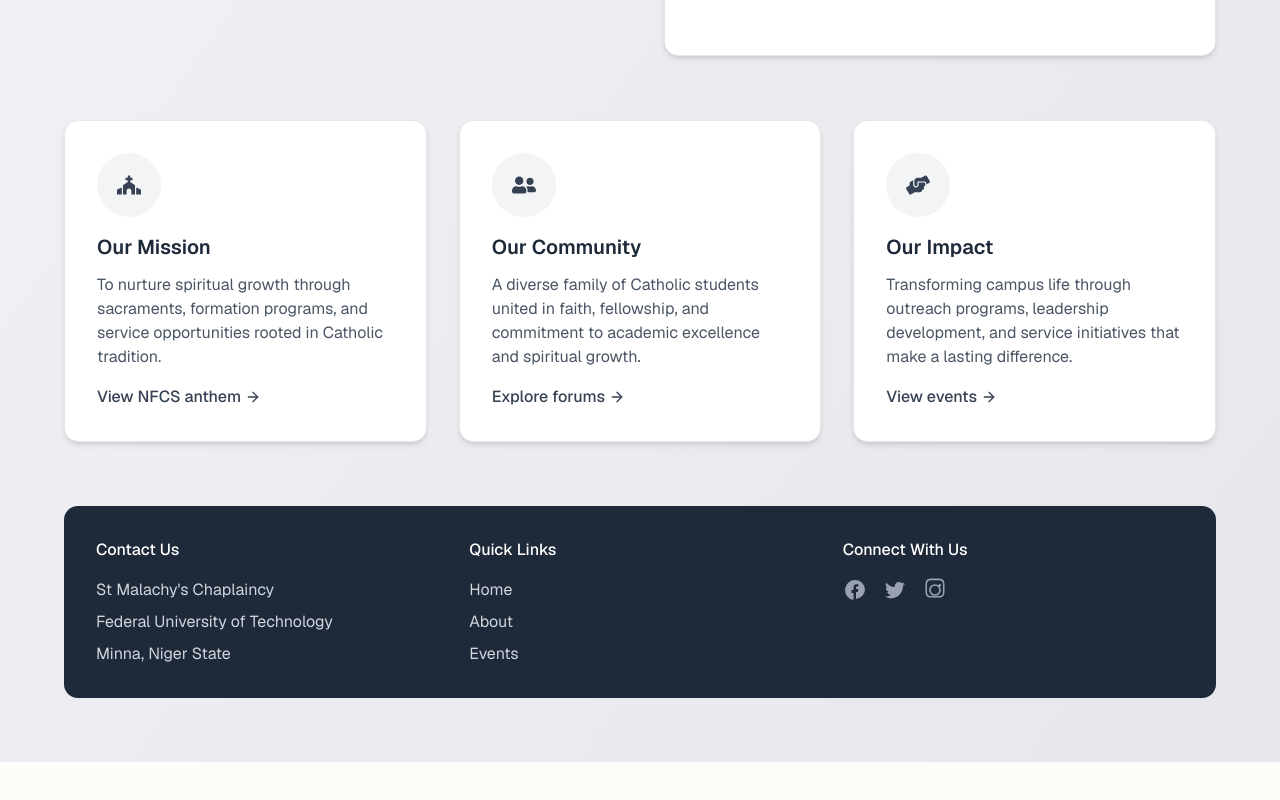
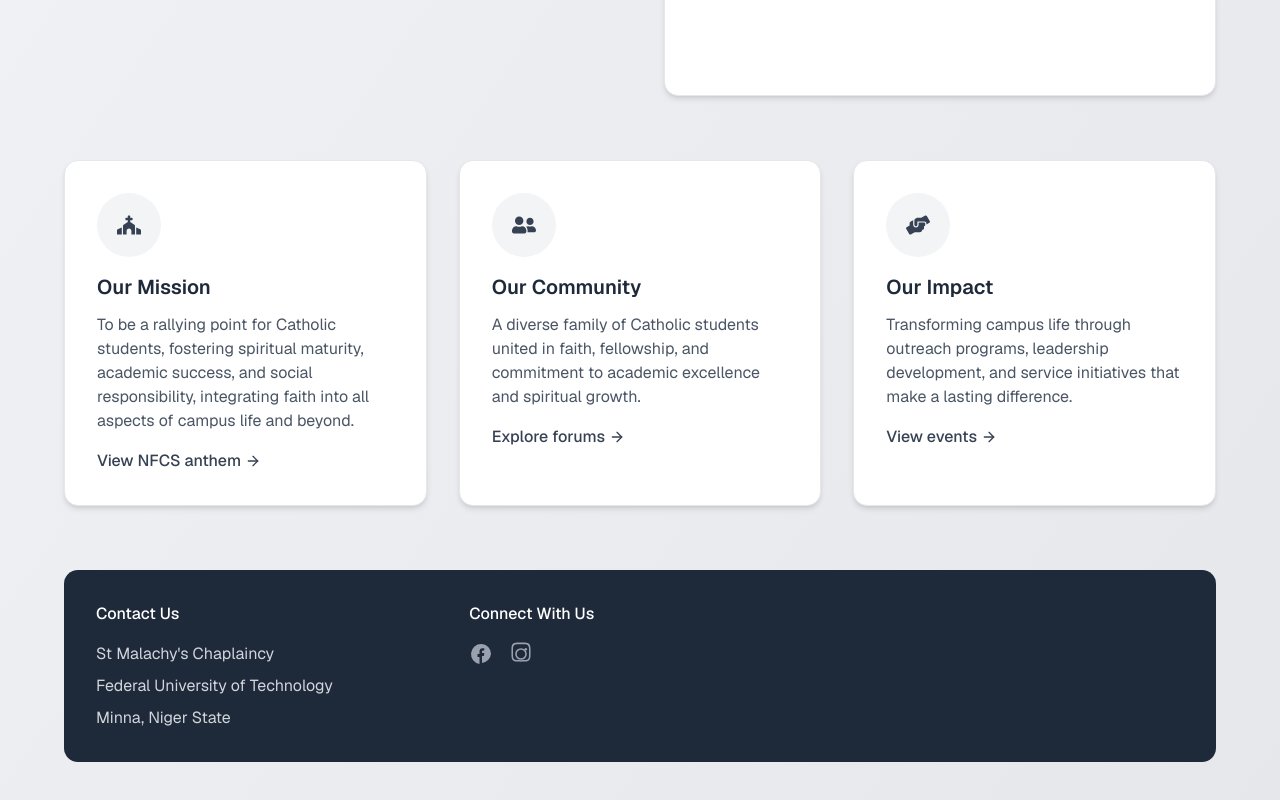
Before and after one commit to oodoabel/st-malachy-website, a Next.js app: page /about in a window 1280 px wide. Shown: the part 1048-1848 px from the top of the page. Before the commit the page ends 1810 px from the top, so only its background shows below. Built offline with nearby package versions, Linux system fonts and the light colour scheme.

Commit message:
few corrections on alightnments

```diff
--- a/src/app/about/page.tsx
+++ b/src/app/about/page.tsx
@@ -12,7 +12,7 @@ const cardData = [
     icon: <FaChurch className="text-2xl text-gray-700" />,
     title: "Our Mission",
     description:
-      "To nurture spiritual growth through sacraments, formation programs, and service opportunities rooted in Catholic tradition.",
+      "To be a rallying point for Catholic students, fostering spiritual maturity, academic success, and social responsibility, integrating faith into all aspects of campus life and beyond.",
     link: "/chaplaincy-anthem",
     linkText: "View NFCS anthem",
   },
@@ -145,37 +145,12 @@ const AboutPage = () => {
               <p className="mb-2">Federal University of Technology</p>
               <p>Minna, Niger State</p>
             </div>
-            <div>
-              <h3 className="text-white font-medium mb-4">Quick Links</h3>
-              <ul className="space-y-2">
-                <li>
-                  <Link href="/" className="hover:text-white transition-colors">
-                    Home
-                  </Link>
-                </li>
-                <li>
-                  <Link
-                    href="/about"
-                    className="hover:text-white transition-colors"
-                  >
-                    About
-                  </Link>
-                </li>
-                <li>
-                  <Link
-                    href="/events"
-                    className="hover:text-white transition-colors"
-                  >
-                    Events
-                  </Link>
-                </li>
-              </ul>
-            </div>
+
             <div>
               <h3 className="text-white font-medium mb-4">Connect With Us</h3>
               <div className="flex space-x-4">
                 <a
-                  href="#"
+                  href="https://www.facebook.com/NFCSFUTMinna/"
                   className="text-gray-400 hover:text-white transition-colors"
                 >
                   <span className="sr-only">Facebook</span>
@@ -187,21 +162,9 @@ const AboutPage = () => {
                     <path d="M22 12a10 10 0 10-11.5 9.9v-7h-2v-2.9h2V9.4c0-2 1.2-3.1 3-3.1.9 0 1.8.1 1.8.1v2h-1c-1 0-1.3.6-1.3 1.2v1.5h2.3l-.4 2.9h-1.9v7A10 10 0 0022 12z" />
                   </svg>
                 </a>
+
                 <a
-                  href="#"
-                  className="text-gray-400 hover:text-white transition-colors"
-                >
-                  <span className="sr-only">Twitter</span>
-                  <svg
-                    className="w-6 h-6"
-                    fill="currentColor"
-                    viewBox="0 0 24 24"
-                  >
-                    <path d="M8.29 20.25c7.55 0 11.67-6.25 11.67-11.67v-.53c.8-.58 1.49-1.3 2.04-2.13-.73.33-1.52.55-2.35.65.84-.5 1.49-1.3 1.8-2.23-.79.47-1.67.81-2.6 1-.75-.8-1.82-1.3-3-1.3-2.28 0-4.13 1.85-4.13 4.13 0 .32.04.63.11.93-3.44-.17-6.48-1.82-8.52-4.33-.35.6-.56 1.3-.56 2.05 0 1.43.73 2.69 1.83 3.43-.67-.02-1.3-.21-1.86-.51v.05c0 2 1.42 3.67 3.31 4.05-.35.1-.72.15-1.1.15-.27 0-.53-.03-.79-.07.53 1.65 2.07 2.85 3.9 2.88-1.43 1.13-3.23 1.8-5.19 1.8-.34 0-.67-.02-1-.06 1.82 1.17 4 1.85 6.33 1.85" />
-                  </svg>
-                </a>
-                <a
-                  href="#"
+                  href="https://www.instagram.com/nfcs_futminna"
                   className="text-gray-400 hover:text-white transition-colors"
                 >
                   <span className="sr-only">Instagram</span>
@@ -220,7 +183,7 @@ const AboutPage = () => {
           </div>
         </motion.footer>
       </motion.div>
-    </div >
+    </div>
   );
 };
 
--- a/src/app/layout.tsx
+++ b/src/app/layout.tsx
@@ -29,7 +29,7 @@ export default function RootLayout({
         className={`${geistSans.variable} ${geistMono.variable} antialiased`}
       >
         <Navbar />
-        <div className="mt-7">{children}</div>
+        <div className="mt-10">{children}</div>
       </body>
     </html>
   );
--- a/src/app/page.tsx
+++ b/src/app/page.tsx
@@ -1,7 +1,7 @@
 import Link from "next/link";
 import Footer from "@/components/Footer";
 import PriestsListing from "@/components/Priest";
-import MissionVision from "@/components/Vission";
+// import MissionVision from "@/components/Vission";
 import NavbarHero from "@/components/HeroSection";
 import MassSchedule from "@/components/MassSchedule";
 import ExecutiveTeam from "@/components/excos";
@@ -10,7 +10,7 @@ export default function Home() {
   return (
     <div className="bg-white min-h-screen">
       <NavbarHero />
-      <MissionVision />
+      {/* <MissionVision /> */}
       <MassSchedule />
       <PriestsListing />
       <ExecutiveTeam />
--- a/src/components/HeroSection.tsx
+++ b/src/components/HeroSection.tsx
@@ -32,9 +32,9 @@ const NavbarHero: React.FC = () => {
 
   return (
     <>
-      <Navbar />
+      {/* <Navbar /> */}
 
-      <section className="relative min-h-screen w-full overflow-hidden bg-[var(--primary-bg)]">
+      <section className="relative min-h-screen w-full overflow-hidden bg-[var(--primary-bg)] pt-5">
         {/* Background Gradient Overlays */}
         <div className="absolute inset-0 bg-gradient-to-br from-[var(--primary-red)]/3 via-transparent to-transparent pointer-events-none" />
         <div className="absolute bottom-0 left-0 w-full h-1/3 bg-gradient-to-t from-[var(--secondary-bg)] to-transparent pointer-events-none" />
@@ -51,7 +51,6 @@ const NavbarHero: React.FC = () => {
         <div className="relative z-10 max-w-[1400px] mx-auto px-6 h-full flex flex-col justify-between min-h-[calc(100vh-80px)]">
           {/* Main Grid Layout */}
           <div className="grid grid-cols-1 lg:grid-cols-12 gap-12 items-center flex-grow py-12">
-
             {/* Left Column: Content (7 cols) */}
             <div className="lg:col-span-7 flex flex-col justify-center relative">
               {/* Decorative Line */}
@@ -69,7 +68,9 @@ const NavbarHero: React.FC = () => {
               >
                 <div className="flex items-center gap-3 mb-6">
                   <span className="h-[1px] w-12 bg-[var(--primary-red)]"></span>
-                  <span className="text-[var(--primary-red)] font-bold tracking-widest uppercase text-sm">Est. 2005</span>
+                  <span className="text-[var(--primary-red)] font-bold tracking-widest uppercase text-sm">
+                    Est. 1956
+                  </span>
                 </div>
 
                 <h1 className="text-6xl md:text-7xl lg:text-8xl font-black text-[var(--text-primary)] leading-none mb-6">
@@ -79,8 +80,8 @@ const NavbarHero: React.FC = () => {
                   </span>
                 </h1>
                 <p className="text-xl md:text-2xl text-[var(--text-secondary)] mb-8 max-w-2xl leading-relaxed">
-                  One Family Working for Christ - Building Faith, Fellowship, and
-                  Excellence
+                  One Family Working for Christ - Building Faith, Fellowship,
+                  and Excellence
                 </p>
 
                 <div className="flex flex-wrap gap-6">
@@ -128,8 +129,12 @@ const NavbarHero: React.FC = () => {
 
                       {/* Image Overlay Info */}
                       <div className="absolute bottom-0 left-0 w-full bg-gradient-to-t from-black/80 to-transparent p-8">
-                        <p className="text-white/90 text-sm uppercase tracking-widest mb-1 font-bold">Featured Gallery</p>
-                        <p className="text-white text-2xl font-bold">Community Moments</p>
+                        <p className="text-white/90 text-sm uppercase tracking-widest mb-1 font-bold">
+                          Featured Gallery
+                        </p>
+                        <p className="text-white text-2xl font-bold">
+                          Community Moments
+                        </p>
                       </div>
                     </div>
                   </motion.div>
@@ -159,8 +164,12 @@ const NavbarHero: React.FC = () => {
                 ))}
               </div>
 
-              <Link href="/societies" className="flex items-center gap-2 hover:text-[var(--primary-red)] transition-colors group">
-                Explore All Societies <ArrowUpRight className="w-4 h-4 group-hover:-translate-y-1 group-hover:translate-x-1 transition-transform" />
+              <Link
+                href="/societies"
+                className="flex items-center gap-2 hover:text-[var(--primary-red)] transition-colors group"
+              >
+                Explore All Societies{" "}
+                <ArrowUpRight className="w-4 h-4 group-hover:-translate-y-1 group-hover:translate-x-1 transition-transform" />
               </Link>
             </div>
           </div>
--- a/src/components/MassSchedule.tsx
+++ b/src/components/MassSchedule.tsx
@@ -43,7 +43,9 @@ const MassSchedule = () => {
             <h2 className="text-[var(--primary-red)] font-bold tracking-widest uppercase text-sm mb-3">
               Worship With Us
             </h2>
-            <h3 className="text-4xl font-bold text-[var(--text-primary)]">Mass Schedule</h3>
+            <h3 className="text-4xl font-bold text-[var(--text-primary)]">
+              Mass Schedule
+            </h3>
           </div>
           <p className="text-[var(--text-secondary)] max-w-md">
             Join us in the celebration of the Holy Eucharist.
@@ -56,8 +58,10 @@ const MassSchedule = () => {
               key={index}
               className="group relative bg-gradient-to-br from-white to-[var(--secondary-bg)] border-2 border-[var(--border-color)] rounded-xl p-6 hover:border-[var(--primary-red)]/50 hover:shadow-lg hover:shadow-[var(--primary-red)]/10 transition-all duration-300"
             >
-              <div className="flex justify-between items-start mb-4">
-                <span className="text-[var(--text-primary)] font-bold text-lg">{mass.day}</span>
+              <div className="flex justify-between text-center md:flex-col items-start mb-4">
+                <span className="text-[var(--text-primary)] font-bold text-lg">
+                  {mass.day}
+                </span>
                 <span className="px-3 py-1 rounded-full bg-[var(--primary-red)] text-white text-xs font-bold uppercase tracking-wider shadow-md">
                   {mass.time}
                 </span>
```
Also changed, not shown: src/components/Vission.tsx (+62 -62 lines), 1 other file (tests, documents, lock files or other folders).
